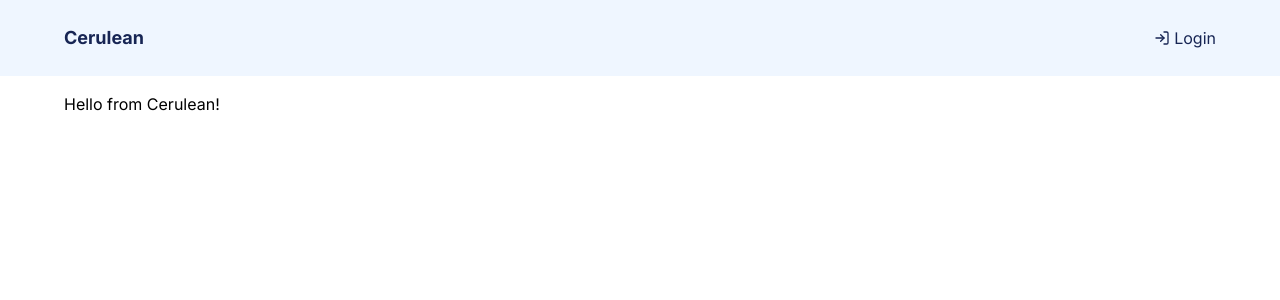
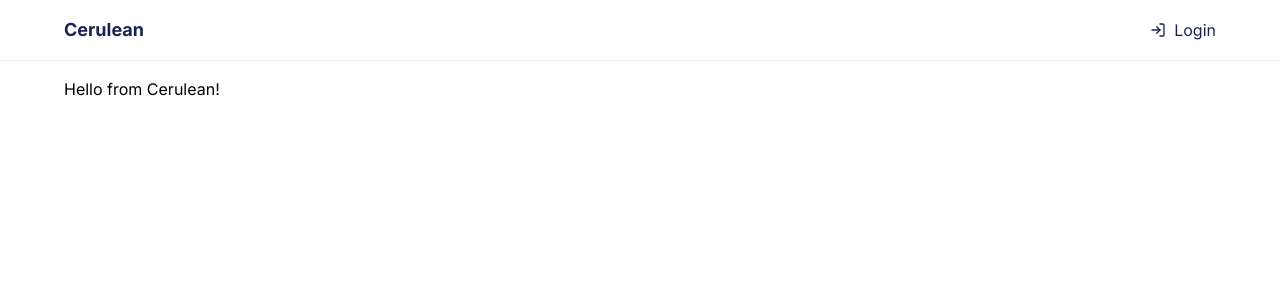
Before and after one commit to otomir23/cerulean, a Next.js app: page / in a window 1280 px wide. Shown: the top 300 px of the page. Built offline with nearby package versions, Linux system fonts and the light colour scheme; no server answers.

Commit message:
Improve header appearance

```diff
--- a/src/components/header-profile.tsx
+++ b/src/components/header-profile.tsx
@@ -5,12 +5,12 @@ import {LogInIcon, LogOutIcon} from "lucide-react";
 export default async function HeaderProfile() {
     const profile = await getProfile()
     if (!profile) return (
-        <Link href="/auth" className="flex gap-1 items-center">
+        <Link href="/auth" className="flex gap-2 items-center">
             <LogInIcon size={16} /> Login
         </Link>
     )
     return (
-        <div className="flex gap-1 items-center">
+        <div className="flex gap-2 items-center">
             <Link href={`/u/${profile.username}`}>@{profile.username}</Link>
             <Link href="/auth/logout"><LogOutIcon size={16} /></Link>
         </div>
--- a/src/components/header.tsx
+++ b/src/components/header.tsx
@@ -5,7 +5,7 @@ import Link from "next/link";
 export default function Header() {
 
     return (
-        <header className="sticky top-0 inset-x-0 bg-blue-50 py-6 text-blue-950 flex justify-between mb-4 px-12 sm:px-16">
+        <header className="sticky top-0 inset-x-0 bg-white border-b border-blue-50 py-4 text-blue-950 flex justify-between mb-4 px-12 sm:px-16">
             <Link href="/" className="font-bold text-lg">Cerulean</Link>
             <Suspense fallback={<div className="h-4 w-24 bg-blue-300 animate-pulse" />}>
                 <HeaderProfile />
```
